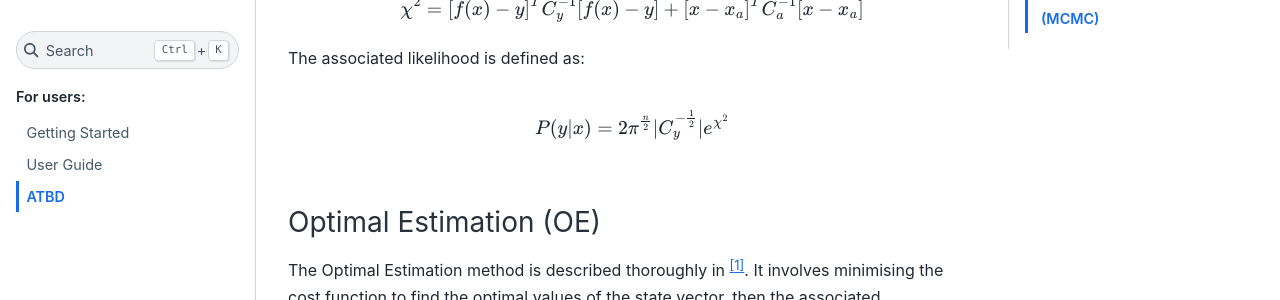
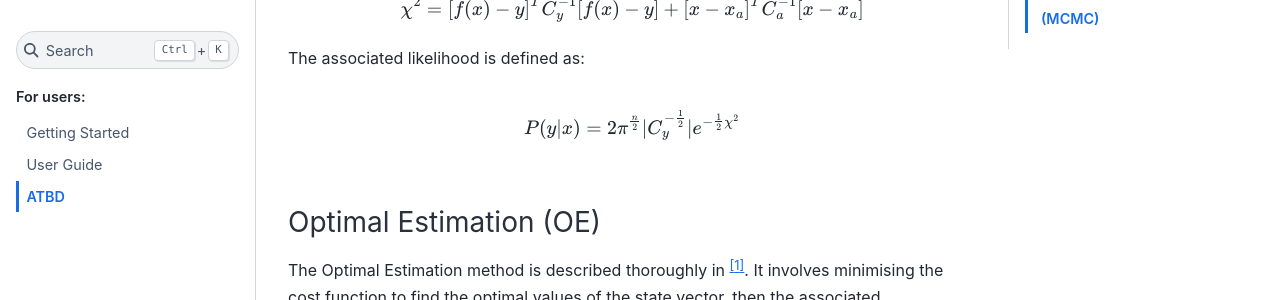
Before and after one commit to comet-toolkit/curepy, a Sphinx documentation site: the page built from docs/content/atbd.rst, in a window 1280 px wide and 900 px high, scrolled down 577 px. Shown: the part 150-450 px from the top of the window. Built offline with Sphinx 7.4.7 and the Sphinx Book theme 1.1.4, drawn with Linux system fonts in a browser that asks for light colours; pages that are not in the unit, such as notebooks, are missing from menus.

Commit message:
edit likelihood eqn

```diff
--- a/docs/content/atbd.rst
+++ b/docs/content/atbd.rst
@@ -32,7 +32,7 @@ The associated likelihood is defined as:
 
 .. math::
 
-    P(y|x) = 2\pi^{\frac{n}{2}}|C_{y}^{-\frac{1}{2}}|e^{\chi^{2}}
+    P(y|x) = 2\pi^{\frac{n}{2}}|C_{y}^{-\frac{1}{2}}|e^{-\frac{1}{2} \chi^{2}}
 
 
 Optimal Estimation (OE)
```
